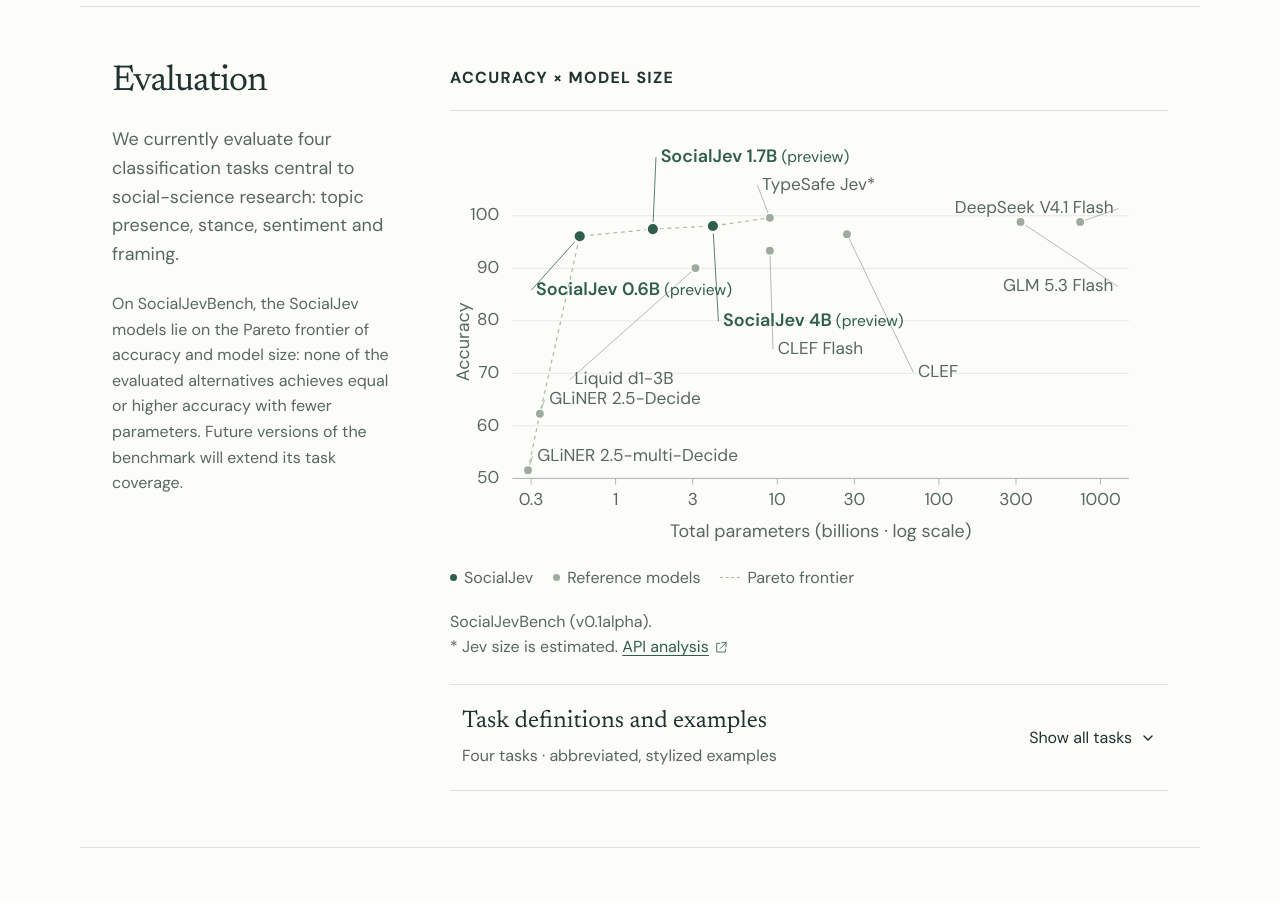
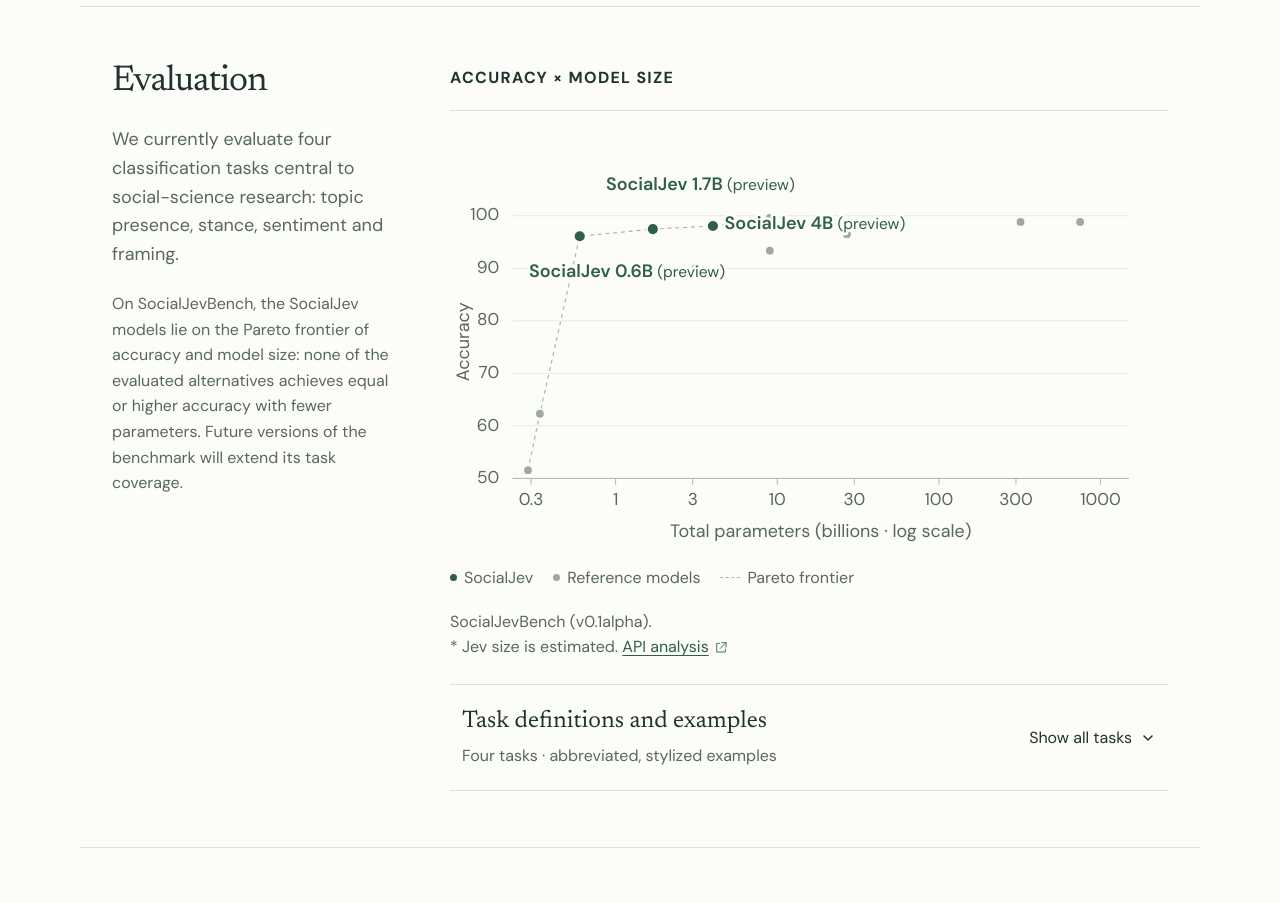
Before and after one commit to social-jev/social-jev.github.io, a React (Vite) app: page / in a window 1280 px wide. Shown: the part 2560-3463 px from the top of the page. Built offline with nearby package versions, Linux system fonts and the light colour scheme.

Commit message:
Show reference model names only on interaction
Keep full SocialJev labels visible without connectors. Reveal reference names as borderless text on hover, keyboard focus or tap.

```diff
--- a/src/ResearchCharts.jsx
+++ b/src/ResearchCharts.jsx
@@ -1,3 +1,4 @@
+import { useState } from "react";
 import { paretoFrontier } from "./visual-data.js";
 import { evaluationModels, evaluation } from "./evaluation-data.js";
 
@@ -5,6 +6,8 @@
   const x = value => 80 + Math.log10(value / 0.23) / Math.log10(1500 / 0.23) * 790;
   const y = value => 440 - (value - 50) / 52 * 350;
   const frontier = paretoFrontier(evaluationModels);
+  const [activeModel, setActiveModel] = useState(null);
+  const active = evaluationModels.find(point => point.model === activeModel);
   return (
     <figure className="chart-figure visual-surface measured-evaluation">
       <div className="visual-topline">
@@ -31,13 +34,35 @@
           <text transform="translate(24 265) rotate(-90)" textAnchor="middle" className="axis-title">Accuracy</text>
           <polyline points={frontier.map(point => `${x(point.params)},${y(point.score)}`).join(' ')} className="frontier-line" />
           {evaluationModels.map(point => (
-            <g key={point.model}>
-              <title>{point.name}{point.ours ? ' (preview)' : ''}: {point.score.toFixed(2)}% accuracy; {point.params}B{point.estimated ? ' illustrative size placement' : ' total parameters'}</title>
-              <line x1={x(point.params)} y1={y(point.score)} x2={x(point.params) + point.dx + (point.anchor === 'end' ? 6 : -6)} y2={y(point.score) + point.dy - 6} className={point.ours ? 'chart-label-connector ours-connector' : 'chart-label-connector'} />
+            <g key={point.model}
+              className={point.ours ? 'ours-model' : 'reference-model'}
+              tabIndex={point.ours ? undefined : 0}
+              role={point.ours ? undefined : 'button'}
+              aria-label={point.name}
+              onMouseEnter={() => setActiveModel(point.ours ? null : point.model)}
+              onMouseLeave={() => setActiveModel(null)}
+              onFocus={() => setActiveModel(point.model)}
+              onBlur={() => setActiveModel(null)}
+              onClick={() => setActiveModel(point.model)}
+              onKeyDown={event => {
+                if (event.key === 'Enter' || event.key === ' ') {
+                  event.preventDefault();
+                  setActiveModel(point.model);
+                }
+              }}>
+              {!point.ours && <circle cx={x(point.params)} cy={y(point.score)} r="16" fill="transparent" />}
               <circle cx={x(point.params)} cy={y(point.score)} r={point.ours ? 8 : 6} className={point.ours ? 'ours-point' : 'baseline-point'} />
-              <text x={x(point.params) + point.dx} y={y(point.score) + point.dy} textAnchor={point.anchor || 'start'} className={point.ours ? 'ours-label' : 'baseline-label'}>{point.name}{point.ours && <tspan className="preview-label"> (preview)</tspan>}</text>
+              {point.ours && <text x={x(point.params) + point.dx} y={y(point.score) + point.dy} className="ours-label">{point.name}<tspan className="preview-label"> (preview)</tspan></text>}
             </g>
           ))}
+          {active && !active.ours && (
+            <text className="hover-model-label"
+              x={x(active.params) + (active.params > 10 ? -14 : 14)}
+              y={y(active.score) + 34}
+              textAnchor={active.params > 10 ? 'end' : 'start'}>
+              {active.name}
+            </text>
+          )}
         </svg>
       </div>
       <div className="chart-legend">
--- a/src/evaluation-data.js
+++ b/src/evaluation-data.js
@@ -2,17 +2,17 @@
 
 // Sizes and Jev placement retained from the earlier eval-size-plot/sources.md.
 const sizes = {
-  'fastino/GLiNER2.5-multi-Decide': { name: 'GLiNER 2.5-multi-Decide', params: 0.287, dx: 12, dy: -12 },
-  'fastino/GLiNER2.5-Decide': { name: 'GLiNER 2.5-Decide', params: 0.34, dx: 12, dy: -12 },
-  'social-jev/social-jev-0.6B-preview': { name: 'SocialJev 0.6B', params: 0.6, dx: -56, dy: 75 },
-  'social-jev/social-jev-1.7B-preview': { name: 'SocialJev 1.7B', params: 1.7, dx: 10, dy: -86 },
-  'social-jev/social-jev-4B-preview': { name: 'SocialJev 4B', params: 4, dx: 13, dy: 128 },
-  'LiquidAI/d1-3B': { name: 'Liquid d1-3B', params: 3.12, dx: -155, dy: 149 },
-  'typesafe/jev-1.13': { name: 'TypeSafe Jev*', params: 9, dx: -10, dy: -36, estimated: true },
-  'cloudflare/clef-flash': { name: 'CLEF Flash', params: 9, dx: 10, dy: 132 },
-  'cloudflare/clef': { name: 'CLEF', params: 27, dx: 91, dy: 183 },
-  'z-ai/glm-5.3-flash': { name: 'GLM 5.3 Flash', params: 320, dx: 119, dy: 89, anchor: 'end' },
-  'deepseek/deepseek-v4.1-flash': { name: 'DeepSeek V4.1 Flash', params: 748, dx: 43, dy: -11, anchor: 'end' },
+  'fastino/GLiNER2.5-multi-Decide': { name: 'GLiNER 2.5-multi-Decide', params: 0.287 },
+  'fastino/GLiNER2.5-Decide': { name: 'GLiNER 2.5-Decide', params: 0.34 },
+  'social-jev/social-jev-0.6B-preview': { name: 'SocialJev 0.6B', params: 0.6, dx: -65, dy: 52 },
+  'social-jev/social-jev-1.7B-preview': { name: 'SocialJev 1.7B', params: 1.7, dx: -60, dy: -50 },
+  'social-jev/social-jev-4B-preview': { name: 'SocialJev 4B', params: 4, dx: 15, dy: 4 },
+  'LiquidAI/d1-3B': { name: 'Liquid d1-3B', params: 3.12 },
+  'typesafe/jev-1.13': { name: 'TypeSafe Jev*', params: 9, estimated: true },
+  'cloudflare/clef-flash': { name: 'CLEF Flash', params: 9 },
+  'cloudflare/clef': { name: 'CLEF', params: 27 },
+  'z-ai/glm-5.3-flash': { name: 'GLM 5.3 Flash', params: 320 },
+  'deepseek/deepseek-v4.1-flash': { name: 'DeepSeek V4.1 Flash', params: 748 },
 };
 
 export const evaluationModels = evaluation.models.map(model => ({
--- a/src/walkthrough.css
+++ b/src/walkthrough.css
@@ -1739,7 +1739,6 @@
 .measured-evaluation .baseline-label { font-size: 16px; fill: #586762; }
 .measured-evaluation figcaption a { color: var(--green); text-underline-offset: 3px; }
 
-.chart-label-connector { stroke: #9caaa0; stroke-width: 1; fill: none; }
 .ours-connector { stroke: var(--green); }
 .measured-evaluation .preview-label { font-size: 14px; font-weight: 400; }
 
@@ -1863,3 +1862,8 @@
 .request-options ul { grid-template-columns: repeat(3, minmax(0, 1fr)); }
 .request-options li { text-align: center; overflow-wrap: anywhere; }
 @media (min-width:601px) and (max-width:1100px) { .request-options ul { grid-template-columns: 1fr; } }
+
+.reference-model { cursor: pointer; outline: none; }
+.reference-model:hover .baseline-point, .reference-model:focus .baseline-point { fill: var(--green); stroke: var(--green); stroke-width: 3px; }
+.measured-evaluation .hover-model-label, .measured-evaluation .ours-label { paint-order: stroke; stroke: var(--paper, #fcfcf9); stroke-width: 7px; stroke-linejoin: round; }
+.measured-evaluation .hover-model-label { font: 22px "DM Sans", sans-serif; fill: var(--ink); pointer-events: none; }
```
Also changed, not shown: 1 other file (tests, documents, lock files or other folders).
